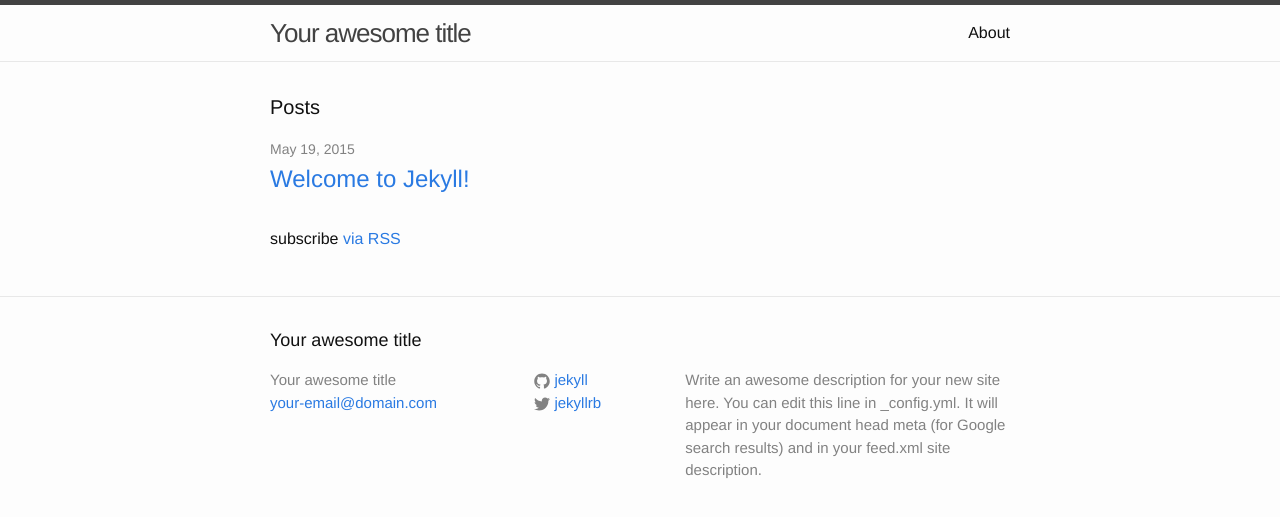
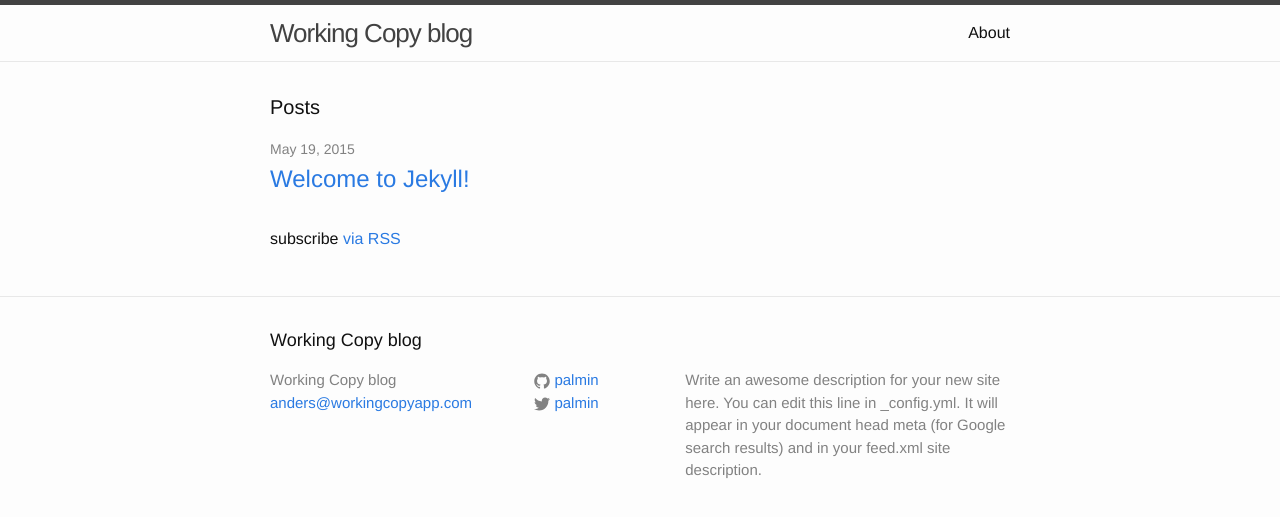
Before and after one commit to palmin/palmin.github.io, a Jekyll site: the page built from index.html, in a window 1280 px wide. Shown: the top 517 px of the page. Built offline with Jekyll 4.4.1, drawn with Linux system fonts in a browser that asks for light colours.

Commit message:
title and accounts set for site

```diff
--- a/_config.yml
+++ b/_config.yml
@@ -1,14 +1,14 @@
 # Site settings
-title: Your awesome title
-email: your-email@domain.com
+title: Working Copy blog
+email: anders@workingcopyapp.com
 description: > # this means to ignore newlines until "baseurl:"
   Write an awesome description for your new site here. You can edit this
   line in _config.yml. It will appear in your document head meta (for
   Google search results) and in your feed.xml site description.
 baseurl: "" # the subpath of your site, e.g. /blog/
-url: "http://yourdomain.com" # the base hostname & protocol for your site
-twitter_username: jekyllrb
-github_username:  jekyll
+url: "http:/palmin.github.io/" # the base hostname & protocol for your site
+twitter_username: palmin
+github_username:  palmin
 
 # Build settings
 markdown: kramdown
```
